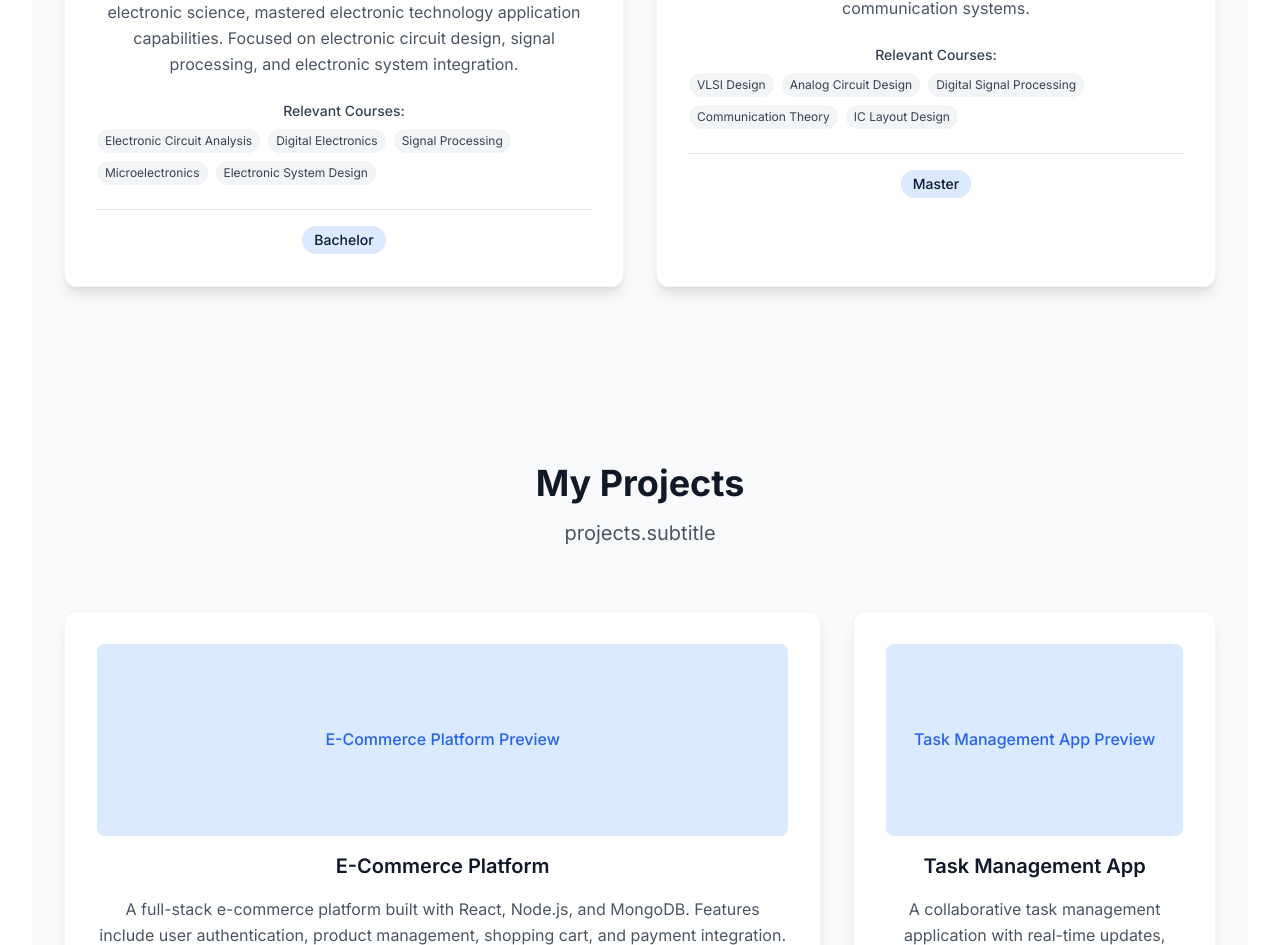
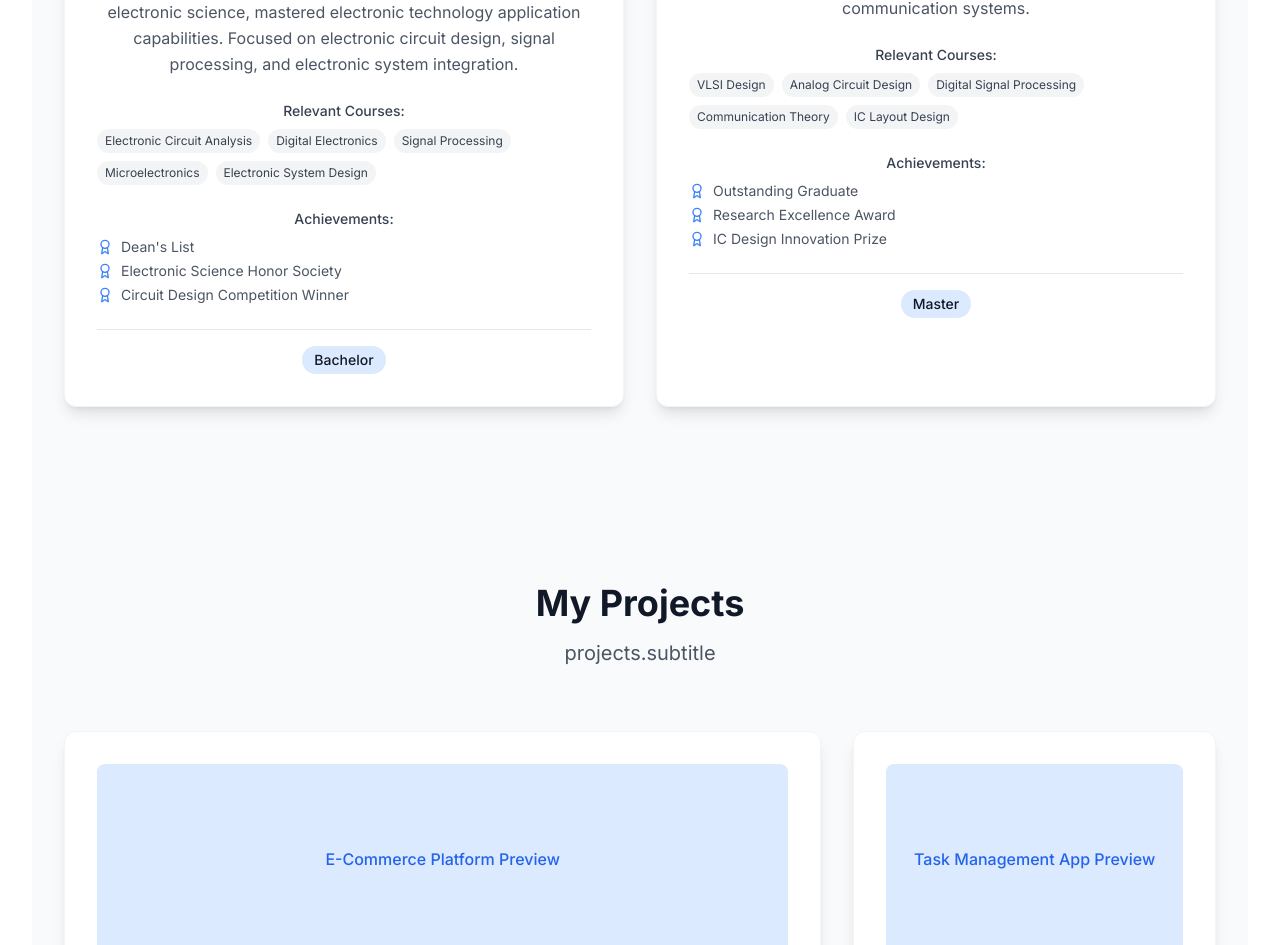
Before and after one commit to RileyTang220/myFE-portfolio, a React (Vite) app: page / in a window 1280 px wide. Shown: the part 3910-4855 px from the top of the page. Built offline with nearby package versions, Linux system fonts and the light colour scheme.

Commit message:
fix: resolve TypeScript errors for Netlify build

```diff
--- a/config.ts
+++ b/config.ts
@@ -1,5 +1,96 @@
 // Configuration file for the portfolio website
-export const config = {
+
+// Type definitions
+interface Education {
+  id: number;
+  degree: string;
+  institution: string;
+  location: string;
+  period: string;
+  description: string;
+  gpa: string;
+  relevantCourses: string[];
+  achievements: string[];
+}
+
+interface WorkExperience {
+  id: number;
+  company: string;
+  position: string;
+  period: string;
+  location: string;
+  description: string;
+  responsibilities: string[];
+  technologies: string[];
+  achievements: string[];
+  projectHighlight?: string;
+}
+
+interface Skill {
+  name: string;
+  level: number;
+}
+
+interface SkillCategory {
+  name: string;
+  skills: Skill[];
+}
+
+interface Project {
+  id: number;
+  title: string;
+  description: string;
+  image: string;
+  technologies: string[];
+  github: string;
+  live: string;
+  featured: boolean;
+}
+
+interface Config {
+  site: {
+    name: string;
+    title: string;
+    description: string;
+    url: string;
+  };
+  personal: {
+    name: string;
+    title: string;
+    location: string;
+    email: string;
+    phone: string;
+    about: string;
+    experience: string;
+    projects: string;
+  };
+  social: {
+    github: string;
+    linkedin: string;
+    twitter: string;
+    email: string;
+  };
+  education: Education[];
+  workExperience: WorkExperience[];
+  skills: {
+    categories: SkillCategory[];
+    additional: string[];
+  };
+  projects: Project[];
+  contact: {
+    formspree: string;
+    netlify: boolean;
+  };
+  seo: {
+    title: string;
+    description: string;
+    keywords: string[];
+    author: string;
+    ogImage: string;
+  };
+}
+
+export const config: Config = {
   // Site Information
   site: {
     name: "Riley Tang",
@@ -23,8 +114,8 @@ export const config = {
   // Social Media Links
   social: {
     github: "https://github.com/RileyTang220",
-    // linkedin: "https://linkedin.com/in/RileyTang220",
-    // twitter: "https://twitter.com/rileytang",
+    linkedin: "https://linkedin.com/in/RileyTang220",
+    twitter: "https://twitter.com/rileytang",
     email: "mailto:rileytang19@gmail.com",
   },
 
@@ -39,7 +130,7 @@ export const config = {
       description: "Studied fundamental theories and professional knowledge of electronic science, mastered electronic technology application capabilities. Focused on electronic circuit design, signal processing, and electronic system integration.",
       gpa: "3.8/4.0",
       relevantCourses: ["Electronic Circuit Analysis", "Digital Electronics", "Signal Processing", "Microelectronics", "Electronic System Design"],
-      // achievements: ["Dean's List", "Electronic Science Honor Society", "Circuit Design Competition Winner"]
+      achievements: ["Dean's List", "Electronic Science Honor Society", "Circuit Design Competition Winner"]
     },
     {
       id: 2,
@@ -50,7 +141,7 @@ export const config = {
       description: "In-depth research on integrated circuit design theory, mastered advanced chip design technology. Specialized in VLSI design, analog circuit design, and digital signal processing for communication systems.",
       gpa: "3.9/4.0",
       relevantCourses: ["VLSI Design", "Analog Circuit Design", "Digital Signal Processing", "Communication Theory", "IC Layout Design"],
-      // achievements: ["Outstanding Graduate", "Research Excellence Award", "IC Design Innovation Prize"]
+      achievements: ["Outstanding Graduate", "Research Excellence Award", "IC Design Innovation Prize"]
     }
   ],
 
```
